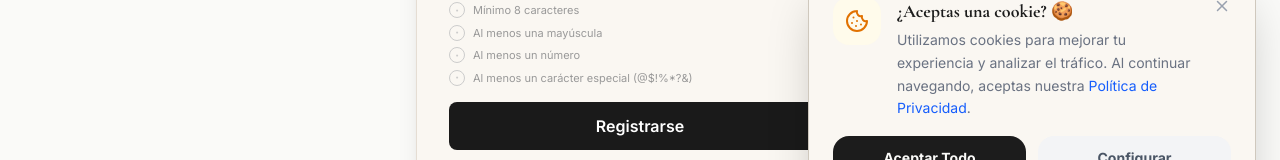
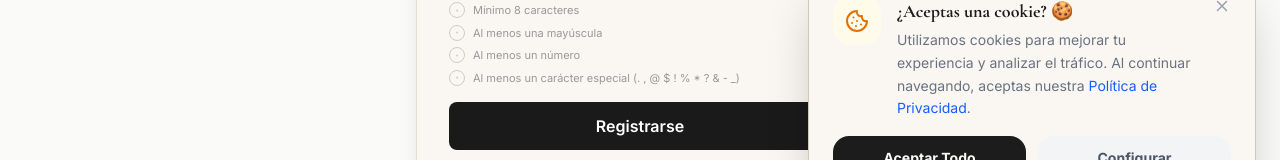
Before and after one commit to malena30/tazas-personalizables, a Next.js app in the folder frontend/: page /login in a window 1280 px wide. Both pictures are taken after a click on the button "¿No tenés cuenta? Registrate". Shown: the part 571-731 px from the top of the page. Built offline with nearby package versions, Linux system fonts and the light colour scheme; no server answers.

Commit message:
Expand special chars regex to include . , - _ # etc

```diff
--- a/frontend/src/app/login/page.tsx
+++ b/frontend/src/app/login/page.tsx
@@ -122,7 +122,7 @@ function LoginForm() {
                                 { label: 'Mínimo 8 caracteres', ok: password.length >= 8 },
                                 { label: 'Al menos una mayúscula', ok: /[A-Z]/.test(password) },
                                 { label: 'Al menos un número', ok: /[0-9]/.test(password) },
-                                { label: 'Al menos un carácter especial (@$!%*?&)', ok: /[@$!%*?&]/.test(password) },
+                                { label: 'Al menos un carácter especial (. , @ $ ! % * ? & - _)', ok: /[@$!%*?&.,\-_#^:;|~]/.test(password) },
                             ].map(({ label, ok }) => (
                                 <li key={label} className="flex items-center gap-2 text-[11px] transition-colors duration-200"
                                     style={{ color: ok ? '#22c55e' : '#999999' }}>
```
